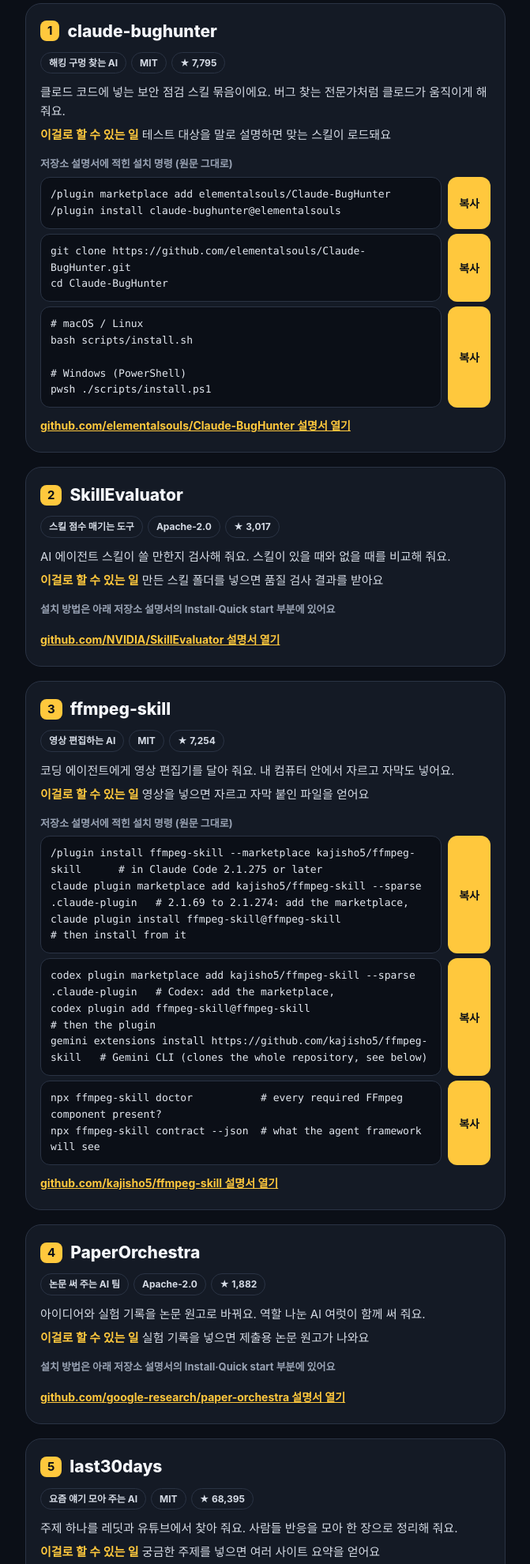
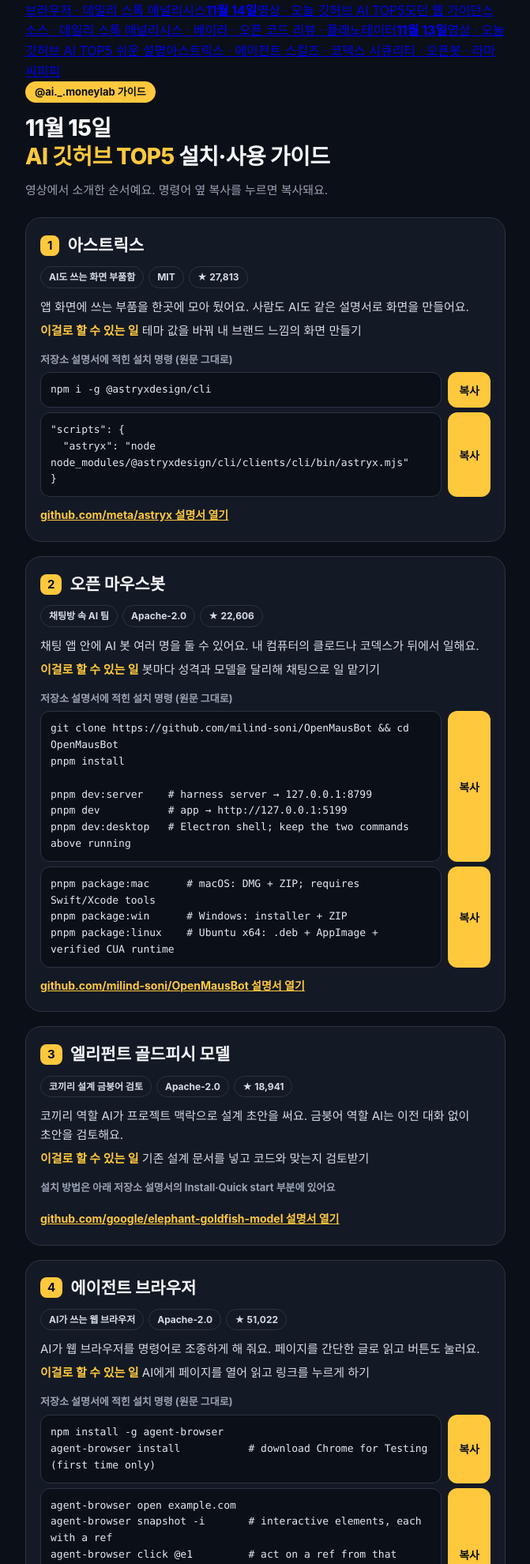
Before and after one commit to bag8516-dev/ssabom-media, a plain HTML site: page rank/latest/index.html in a window 1280 px wide. Shown: the part 204-2184 px from the top of the page at 79% size, without its empty margins (304-975 px from the left). Drawn offline with Linux system fonts and the light colour scheme; a web font is replaced by a local one.

Commit message:
rank guide 2026-11-18

```diff
--- a/rank/latest/index.html
+++ b/rank/latest/index.html
@@ -3,9 +3,9 @@
 <head>
 <meta charset="utf-8">
 <meta name="viewport" content="width=device-width, initial-scale=1">
-<title>11월 17일 AI 깃허브 TOP5 설치·사용 가이드</title>
+<title>11월 15일 AI 깃허브 TOP5 설치·사용 가이드</title>
 <meta name="robots" content="noindex">
-<meta name="guide-day" content="2026-11-17">
+<meta name="guide-day" content="2026-11-15">
 <link rel="stylesheet" href="https://cdn.jsdelivr.net/gh/orioncactus/pretendard@v1.3.9/dist/web/static/pretendard.min.css">
 <style>:root{--bg:#0B0F17;--panel:#141A25;--line:#2A3344;--ink:#F4F6FA;--mute:#98A2B3;--accent:#FFC83D}
 *{box-sizing:border-box;margin:0;padding:0}
@@ -28,27 +28,31 @@ h1{font-size:28px;line-height:1.3;font-weight:800;letter-spacing:-.02em} h1 em{f
 .days a{color:#D5DBE5;font-size:14px;margin-right:12px} .foot{color:#5D6779;font-size:13px;margin-top:26px;text-align:center}</style>
 </head>
 <body><div class="wrap">
+<!--days--><div class="pick"><p class="step">영상이나 글을 본 날짜를 누르면 그날 가이드가 열려요. 아래는 11월 15일 영상의 가이드예요.</p><a href="../2026-11-18/"><b>11월 18일</b><span>Superpowers · ECC · MiniMind</span></a><a href="../2026-11-17/"><b>11월 17일</b>스레드 · 줍기만 해, 터는 건 내가 했어<span>claude-bughunter · SkillEvaluator · ffmpeg-skill · PaperOrchestra · last30days</span></a><a href="../2026-11-16/"><b>11월 16일</b>스레드 · 너 아직도 직접 뒤지고 있냐<span>Univer · chrome-devtools-mcp · Claude Trading Skills · AG-UI · Stitch Design Skills</span></a><a href="../2026-11-15/" class="on"><b>11월 15일</b>영상 · 한 주에 별 3만 4천 개가 몰린 AI 5개<span>아스트릭스 · 오픈 마우스봇 · 엘리펀트 골드피시 모델 · 에이전트 브라우저 · 데일리 스톡 애널리시스</span></a><a href="../2026-11-14/"><b>11월 14일</b>영상 · 오늘 깃허브 AI TOP5<span>모던 웹 가이던스 소스 · 데일리 스톡 애널리시스 · 베이라 · 오픈 코드 리뷰 · 플래노테이터</span></a><a href="../2026-11-13/"><b>11월 13일</b>영상 · 오늘 깃허브 AI TOP5 쉬운 설명<span>아스트릭스 · 에이전트 스킬즈 · 코덱스 시큐리티 · 오픈봇 · 라마 씨피피</span></a></div><!--/days-->
 <span class="tag">@ai._.moneylab 가이드</span>
-<h1>11월 17일<br><em>AI 깃허브 TOP5</em> 설치·사용 가이드</h1>
+<h1>11월 15일<br><em>AI 깃허브 TOP5</em> 설치·사용 가이드</h1>
 <p class="sub">영상에서 소개한 순서예요. 명령어 옆 복사를 누르면 복사돼요.</p>
-<div class="card"><div class="head"><b>1</b><h2>claude-bughunter</h2></div><div class="meta"><span>해킹 구멍 찾는 AI</span><span>MIT</span><span>★ 7,795</span></div><p>클로드 코드에 넣는 보안 점검 스킬 묶음이에요. 버그 찾는 전문가처럼 클로드가 움직이게 해 줘요.</p><p class="use"><b>이걸로 할 수 있는 일</b> 테스트 대상을 말로 설명하면 맞는 스킬이 로드돼요</p><div class="step">저장소 설명서에 적힌 설치 명령 (원문 그대로)</div><div class="cmd"><code>/plugin marketplace add elementalsouls/Claude-BugHunter
-/plugin install claude-bughunter@elementalsouls</code><button>복사</button></div><div class="cmd"><code>git clone https://github.com/elementalsouls/Claude-BugHunter.git
-cd Claude-BugHunter</code><button>복사</button></div><div class="cmd"><code># macOS / Linux
-bash scripts/install.sh
+<div class="card"><div class="head"><b>1</b><h2>아스트릭스</h2></div><div class="meta"><span>AI도 쓰는 화면 부품함</span><span>MIT</span><span>★ 27,813</span></div><p>앱 화면에 쓰는 부품을 한곳에 모아 뒀어요. 사람도 AI도 같은 설명서로 화면을 만들어요.</p><p class="use"><b>이걸로 할 수 있는 일</b> 테마 값을 바꿔 내 브랜드 느낌의 화면 만들기</p><div class="step">저장소 설명서에 적힌 설치 명령 (원문 그대로)</div><div class="cmd"><code>npm i -g @astryxdesign/cli</code><button>복사</button></div><div class="cmd"><code>&quot;scripts&quot;: {
+  &quot;astryx&quot;: &quot;node node_modules/@astryxdesign/cli/clients/cli/bin/astryx.mjs&quot;
+}</code><button>복사</button></div><a class="repo" href="https://github.com/meta/astryx" rel="noopener">github.com/meta/astryx 설명서 열기</a></div>
+<div class="card"><div class="head"><b>2</b><h2>오픈 마우스봇</h2></div><div class="meta"><span>채팅방 속 AI 팀</span><span>Apache-2.0</span><span>★ 22,606</span></div><p>채팅 앱 안에 AI 봇 여러 명을 둘 수 있어요. 내 컴퓨터의 클로드나 코덱스가 뒤에서 일해요.</p><p class="use"><b>이걸로 할 수 있는 일</b> 봇마다 성격과 모델을 달리해 채팅으로 일 맡기기</p><div class="step">저장소 설명서에 적힌 설치 명령 (원문 그대로)</div><div class="cmd"><code>git clone https://github.com/milind-soni/OpenMausBot &amp;&amp; cd OpenMausBot
+pnpm install
 
-# Windows (PowerShell)
-pwsh ./scripts/install.ps1</code><button>복사</button></div><a class="repo" href="https://github.com/elementalsouls/Claude-BugHunter" rel="noopener">github.com/elementalsouls/Claude-BugHunter 설명서 열기</a></div>
-<div class="card"><div class="head"><b>2</b><h2>SkillEvaluator</h2></div><div class="meta"><span>스킬 점수 매기는 도구</span><span>Apache-2.0</span><span>★ 3,017</span></div><p>AI 에이전트 스킬이 쓸 만한지 검사해 줘요. 스킬이 있을 때와 없을 때를 비교해 줘요.</p><p class="use"><b>이걸로 할 수 있는 일</b> 만든 스킬 폴더를 넣으면 품질 검사 결과를 받아요</p><div class="step">설치 방법은 아래 저장소 설명서의 Install·Quick start 부분에 있어요</div><a class="repo" href="https://github.com/NVIDIA/SkillEvaluator" rel="noopener">github.com/NVIDIA/SkillEvaluator 설명서 열기</a></div>
-<div class="card"><div class="head"><b>3</b><h2>ffmpeg-skill</h2></div><div class="meta"><span>영상 편집하는 AI</span><span>MIT</span><span>★ 7,254</span></div><p>코딩 에이전트에게 영상 편집기를 달아 줘요. 내 컴퓨터 안에서 자르고 자막도 넣어요.</p><p class="use"><b>이걸로 할 수 있는 일</b> 영상을 넣으면 자르고 자막 붙인 파일을 얻어요</p><div class="step">저장소 설명서에 적힌 설치 명령 (원문 그대로)</div><div class="cmd"><code>/plugin install ffmpeg-skill --marketplace kajisho5/ffmpeg-skill      # in Claude Code 2.1.275 or later
-claude plugin marketplace add kajisho5/ffmpeg-skill --sparse .claude-plugin   # 2.1.69 to 2.1.274: add the marketplace,
-claude plugin install ffmpeg-skill@ffmpeg-skill                               # then install from it</code><button>복사</button></div><div class="cmd"><code>codex plugin marketplace add kajisho5/ffmpeg-skill --sparse .claude-plugin   # Codex: add the marketplace,
-codex plugin add ffmpeg-skill@ffmpeg-skill                                   # then the plugin
-gemini extensions install https://github.com/kajisho5/ffmpeg-skill   # Gemini CLI (clones the whole repository, see below)</code><button>복사</button></div><div class="cmd"><code>npx ffmpeg-skill doctor           # every required FFmpeg component present?
-npx ffmpeg-skill contract --json  # what the agent framework will see</code><button>복사</button></div><a class="repo" href="https://github.com/kajisho5/ffmpeg-skill" rel="noopener">github.com/kajisho5/ffmpeg-skill 설명서 열기</a></div>
-<div class="card"><div class="head"><b>4</b><h2>PaperOrchestra</h2></div><div class="meta"><span>논문 써 주는 AI 팀</span><span>Apache-2.0</span><span>★ 1,882</span></div><p>아이디어와 실험 기록을 논문 원고로 바꿔요. 역할 나눈 AI 여럿이 함께 써 줘요.</p><p class="use"><b>이걸로 할 수 있는 일</b> 실험 기록을 넣으면 제출용 논문 원고가 나와요</p><div class="step">설치 방법은 아래 저장소 설명서의 Install·Quick start 부분에 있어요</div><a class="repo" href="https://github.com/google-research/paper-orchestra" rel="noopener">github.com/google-research/paper-orchestra 설명서 열기</a></div>
-<div class="card"><div class="head"><b>5</b><h2>last30days</h2></div><div class="meta"><span>요즘 얘기 모아 주는 AI</span><span>MIT</span><span>★ 68,395</span></div><p>주제 하나를 레딧과 유튜브에서 찾아 줘요. 사람들 반응을 모아 한 장으로 정리해 줘요.</p><p class="use"><b>이걸로 할 수 있는 일</b> 궁금한 주제를 넣으면 여러 사이트 요약을 얻어요</p><div class="step">설치 방법은 아래 저장소 설명서의 Install·Quick start 부분에 있어요</div><a class="repo" href="https://github.com/mvanhorn/last30days-skill" rel="noopener">github.com/mvanhorn/last30days-skill 설명서 열기</a></div>
+pnpm dev:server    # harness server → 127.0.0.1:8799
+pnpm dev           # app → http://127.0.0.1:5199
+pnpm dev:desktop   # Electron shell; keep the two commands above running</code><button>복사</button></div><div class="cmd"><code>pnpm package:mac      # macOS: DMG + ZIP; requires Swift/Xcode tools
+pnpm package:win      # Windows: installer + ZIP
+pnpm package:linux    # Ubuntu x64: .deb + AppImage + verified CUA runtime</code><button>복사</button></div><a class="repo" href="https://github.com/milind-soni/OpenMausBot" rel="noopener">github.com/milind-soni/OpenMausBot 설명서 열기</a></div>
+<div class="card"><div class="head"><b>3</b><h2>엘리펀트 골드피시 모델</h2></div><div class="meta"><span>코끼리 설계 금붕어 검토</span><span>Apache-2.0</span><span>★ 18,941</span></div><p>코끼리 역할 AI가 프로젝트 맥락으로 설계 초안을 써요. 금붕어 역할 AI는 이전 대화 없이 초안을 검토해요.</p><p class="use"><b>이걸로 할 수 있는 일</b> 기존 설계 문서를 넣고 코드와 맞는지 검토받기</p><div class="step">설치 방법은 아래 저장소 설명서의 Install·Quick start 부분에 있어요</div><a class="repo" href="https://github.com/google/elephant-goldfish-model" rel="noopener">github.com/google/elephant-goldfish-model 설명서 열기</a></div>
+<div class="card"><div class="head"><b>4</b><h2>에이전트 브라우저</h2></div><div class="meta"><span>AI가 쓰는 웹 브라우저</span><span>Apache-2.0</span><span>★ 51,022</span></div><p>AI가 웹 브라우저를 명령어로 조종하게 해 줘요. 페이지를 간단한 글로 읽고 버튼도 눌러요.</p><p class="use"><b>이걸로 할 수 있는 일</b> AI에게 페이지를 열어 읽고 링크를 누르게 하기</p><div class="step">저장소 설명서에 적힌 설치 명령 (원문 그대로)</div><div class="cmd"><code>npm install -g agent-browser
+agent-browser install           # download Chrome for Testing (first time only)</code><button>복사</button></div><div class="cmd"><code>agent-browser open example.com
+agent-browser snapshot -i       # interactive elements, each with a ref
+agent-browser click @e1         # act on a ref from that snapshot
+agent-browser get url           # check the result
+agent-browser close</code><button>복사</button></div><div class="cmd"><code>- link &quot;Learn more&quot; [ref=e1]</code><button>복사</button></div><a class="repo" href="https://github.com/vercel-labs/agent-browser" rel="noopener">github.com/vercel-labs/agent-browser 설명서 열기</a></div>
+<div class="card"><div class="head"><b>5</b><h2>데일리 스톡 애널리시스</h2></div><div class="meta"><span>매일 오는 주식 리포트</span><span>MIT</span><span>★ 72,162</span></div><p>관심 종목을 AI가 매일 분석해 줘요. 결과는 메신저나 메일로 보내 줘요.</p><p class="use"><b>이걸로 할 수 있는 일</b> 관심 종목을 넣으면 분석 리포트를 메신저로 받기</p><div class="step">설치 방법은 아래 저장소 설명서의 Install·Quick start 부분에 있어요</div><a class="repo" href="https://github.com/ZhuLinsen/daily_stock_analysis" rel="noopener">github.com/ZhuLinsen/daily_stock_analysis 설명서 열기</a></div>
 <div class="note">직접 써 보고 쓴 글이 아니라 각 저장소의 공개 설명서를 옮긴 안내예요. 설치 명령은 설명서 원문 그대로라서, 깔기 전에 저장소 설명서와 라이선스를 꼭 직접 확인하세요. 대부분 클로드·GPT 같은 AI 요금제가 따로 필요해요. 이 페이지는 AI로 만들었어요.</div>
-<div class="days">지난 가이드 <a href="../2026-11-16/">11월 16일</a><a href="../2026-11-15/">11월 15일</a><a href="../2026-11-14/">11월 14일</a><a href="../2026-11-13/">11월 13일</a></div>
+<div class="days">지난 가이드 <a href="../2026-11-14/">11월 14일</a><a href="../2026-11-13/">11월 13일</a></div>
 <p class="foot">AI 머니랩 · 오늘의 AI 깃허브 랭킹</p>
 </div>
 <script>document.querySelectorAll('.cmd button').forEach(b=>b.onclick=()=>{navigator.clipboard.writeText(b.previousElementSibling.textContent);b.textContent='복사됨';setTimeout(()=>b.textContent='복사',1200)})</script>
```
Also changed, not shown: rank/2026-11-18/index.html (added, +45 -0 lines).
